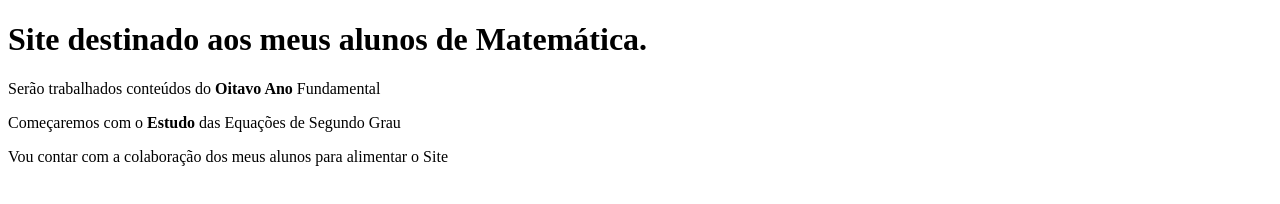
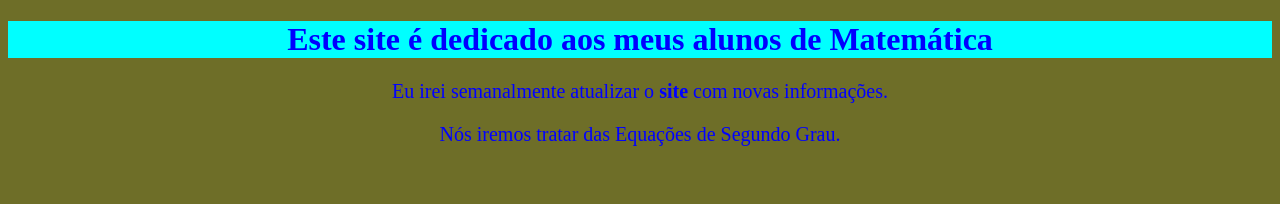
Before and after one commit to Jobapedrosa/criando-site-matem-tica, a plain HTML site: page index.html in a window 1280 px wide. Drawn offline with Linux system fonts and the light colour scheme.

Commit message:
adicionando estilos na minha página

```diff
--- a/index.html
+++ b/index.html
@@ -5,14 +5,14 @@
     <meta http-equiv="X-UA-Compatible" content="IE=edge">
     <meta name="viewport" content="width=device-width, initial-scale=1.0">
     <title>Document</title>
+    <link rel="stylesheet" href="style.css">
 </head>
 <body>
-<h1>Site destinado aos meus alunos de Matemática.</h1>
+    <h1>Este site é dedicado aos meus alunos de Matemática</h1>
 
-<p>Serão trabalhados conteúdos do <b>Oitavo Ano</b>  Fundamental</p>
+    <p>Eu irei semanalmente atualizar o <strong> site </strong> com novas informações.</p>
 
-<p>Começaremos com o <b>Estudo </b> das Equações de Segundo Grau</p>
 
-<p>Vou contar com a colaboração dos meus alunos para alimentar o Site</p>
+    <p>Nós iremos tratar das Equações de Segundo Grau.</p>
 </body>
 </html>
--- /dev/null
+++ b/style.css
@@ -0,0 +1,18 @@
+h1 {
+    background-color: aqua;
+
+}
+
+body {
+    text-align: center;
+
+    background-color: rgb(110, 110, 40);
+
+
+    color: blue;
+}
+
+p {
+    font-size: 20px;
+
+}
```
Also changed, not shown: 2 other files.
